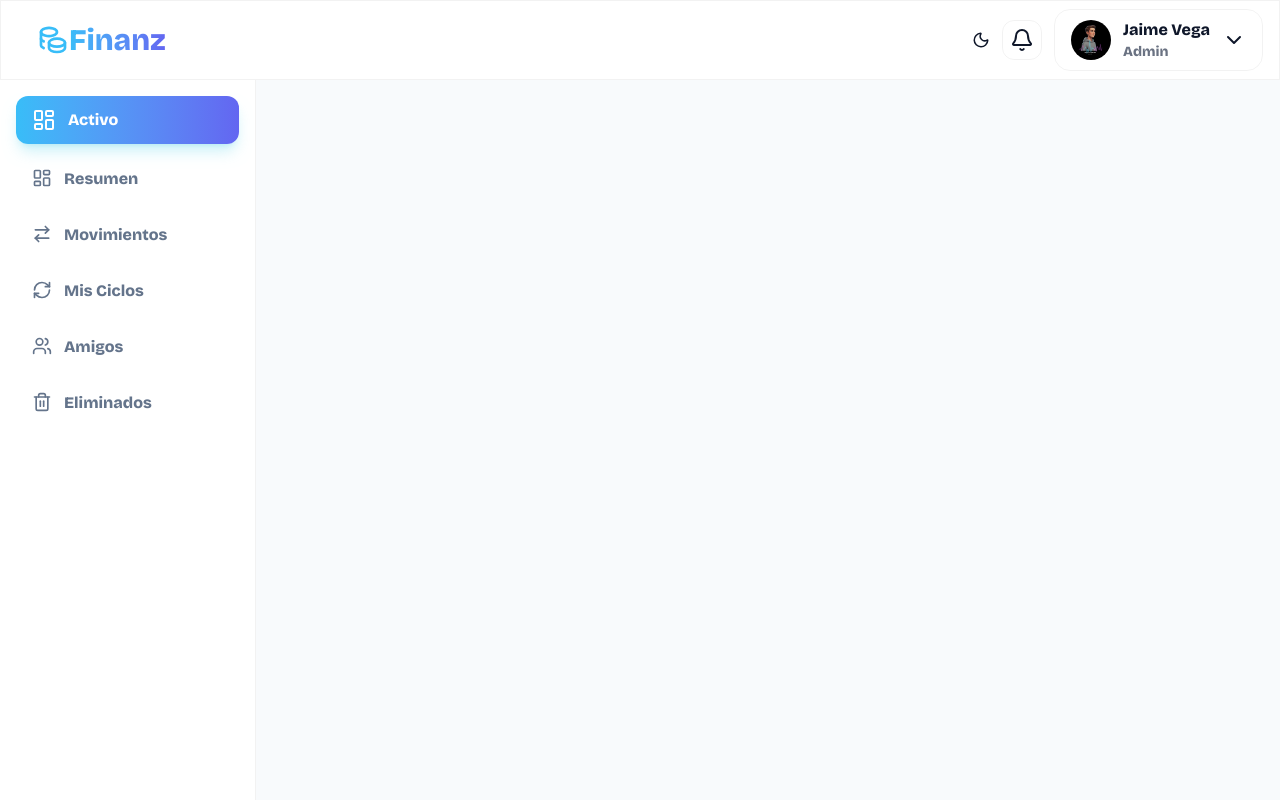
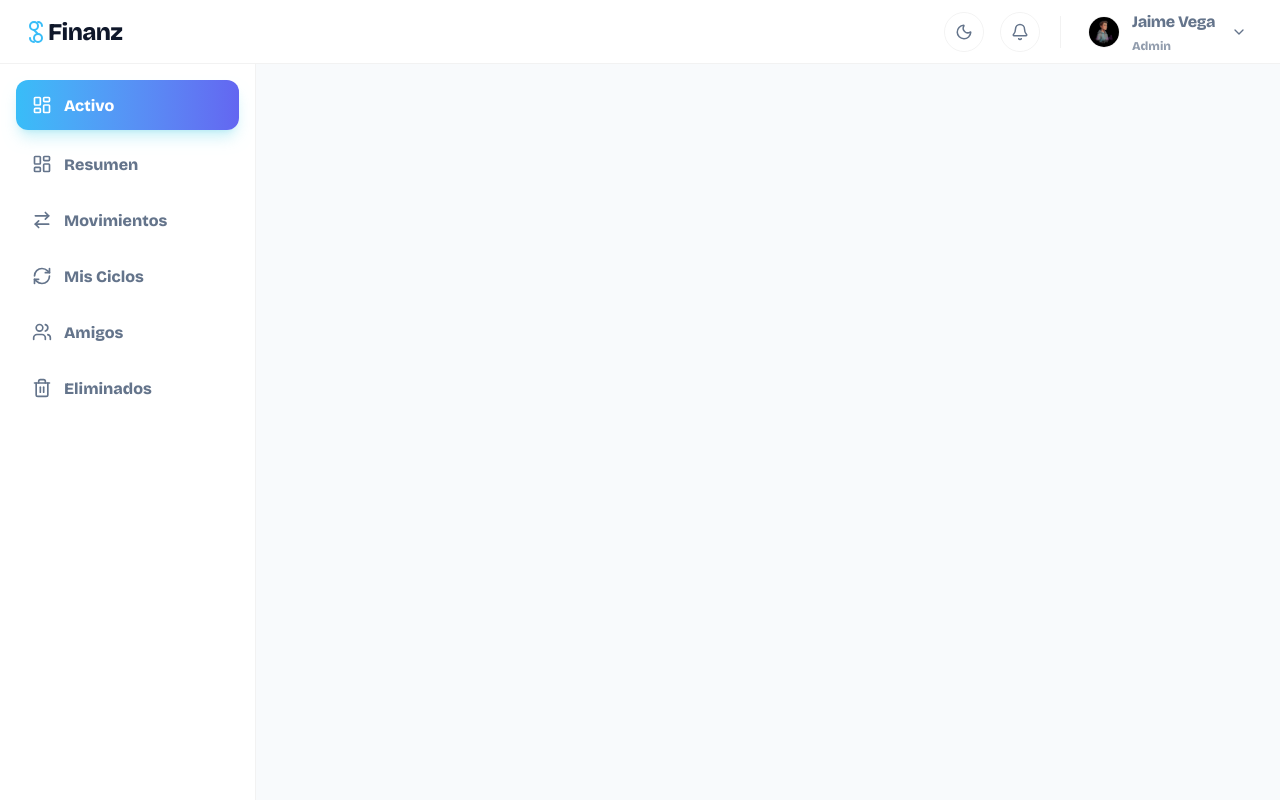
Before and after one commit to Drokko-Dev/finance-tracker-app, a React (Vite) app in the folder frontend/: page / in a window 1280 px wide. Built offline with nearby package versions, Linux system fonts and the light colour scheme.

Commit message:
modify component with responsive style

```diff
--- a/frontend/src/layout/components/Navbar.tsx
+++ b/frontend/src/layout/components/Navbar.tsx
@@ -1,40 +1,71 @@
-import { Bell, ChevronDown } from "lucide-react";
-/* import { ThemeToggle } from "@/components/ui/ThemeToggle"; */
-import { CoinsSVG } from "@/assets/svg";
+import { Bell, ChevronDown, Menu } from "lucide-react";
+import { LogoSVG } from "@/assets/svg";
 import { ThemeToggle } from "@/components/ui/ThemeToggle";
+import profileImg from "@/assets/Profile5.png";
+import type { NavbarProps } from "@/types/Navbar";
 
-const iconBtnStyles =
-  "cursor-pointer w-10 h-10 rounded-xl border border-[var(--color-border-subtle)] flex justify-center items-center transition-all duration-300 ease-in-out hover:shadow-md hover:-translate-y-0.5 hover:bg-slate-50 dark:hover:bg-white/5";
-const profileBtnstyles =
-  "cursor-pointer px-4 py-2 rounded-2xl border border-[var(--color-border-subtle)] flex items-center gap-3 transition-all duration-300 ease-in-out hover:shadow-md hover:-translate-y-0.5 hover:bg-slate-50 dark:hover:bg-white/5";
-const textGradient =
-  "bg-gradient-to-r from-[var(--color-accent)] to-[var(--color-accent-end)] bg-clip-text text-transparent";
-export const Navbar = () => {
+export const Navbar = ({ onOpenMenu }: NavbarProps) => {
+  // Botones de acción (Sol, Campana) con tus variables
+  const actionBtnStyles =
+    "p-2.5 rounded-full border border-[var(--color-border-subtle)] " +
+    "text-[var(--color-text-subtle)] hover:text-[var(--color-text-main)] " +
+    "hover:bg-white/5 transition-all cursor-pointer";
+
+  // Perfil "Píldora" con tus variables
+  const profileBtnStyles =
+    "flex items-center gap-3 p-1.5 pr-2 rounded-full hover:bg-white/5 " +
+    "transition-colors border border-transparent hover:border-[var(--color-border-subtle)] " +
+    "group cursor-pointer";
+
   return (
-    <header className="h-20 w-full flex justify-between items-center px-4 border border-[var(--color-border-subtle)] bg-[var(--color-card-bg)] transition-colors duration-300">
-      <h1 className={`ml-5 flex justify-center items-center`}>
-        <CoinsSVG className={`w-8 h-8 text-[var(--color-accent)]`} />
-        <span className={`text-3xl font-bold ${textGradient}`}>Finanz</span>
-      </h1>
-      <div className="flex gap-3 items-center">
-        <ThemeToggle />
-        <button className={iconBtnStyles}>
-          <Bell />
+    <header className="h-16 flex-shrink-0 flex items-center justify-between px-4 sm:px-6 border-b border-[var(--color-border-subtle)] bg-[var(--color-card-bg)] relative z-20">
+      {/* Left: Mobile Menu & Logo */}
+      <div className="flex items-center gap-4">
+        <button
+          onClick={onOpenMenu}
+          className="md:hidden p-2 -ml-2 text-[var(--color-text-subtle)] hover:text-[var(--color-text-main)] transition-colors cursor-pointer"
+        >
+          <Menu className="w-5 h-5" />
         </button>
-        <div className={profileBtnstyles}>
-          <div className="w-10 h-10 flex-shrink-0">
-            <img
-              src="./src/assets/Profile5.png"
-              alt="Perfil"
-              className="rounded-full w-full h-full object-cover shadow-sm shadow-white/40"
-            />
+
+        <a href="/" className="flex items-center group cursor-pointer">
+          {/* Usamos tu LogoSVG con el color de acento de tu tema */}
+          <LogoSVG className="w-6 h-6 text-[var(--color-accent)] group-hover:opacity-80 transition-opacity" />
+          <span className="text-2xl font-semibold tracking-tight text-[var(--color-text-main)]">
+            Finanz
+          </span>
+        </a>
+      </div>
+
+      {/* Right: Actions & Profile */}
+      <div className="flex items-center gap-2 sm:gap-4">
+        {/* ThemeToggle usando el estilo de botón de acción circular */}
+        <ThemeToggle className={actionBtnStyles} />
+
+        <button className={`${actionBtnStyles} relative`}>
+          <Bell className="w-[18px] h-[18px]" />
+        </button>
+
+        {/* Separator usando tu variable de borde */}
+        <div className="hidden sm:block h-8 w-px bg-[var(--color-border-subtle)] mx-1"></div>
+
+        {/* Profile Section */}
+        <button className={profileBtnStyles}>
+          <img
+            src={profileImg}
+            alt="Profile"
+            className="w-8 h-8 rounded-full border border-[var(--color-border-subtle)] object-cover"
+          />
+          <div className="hidden md:flex flex-col items-start leading-none">
+            <span className="text-base font-medium text-[var(--color-text-subtle)] group-hover:text-[var(--color-text-main)] transition-colors tracking-tight">
+              Jaime Vega
+            </span>
+            <span className="text-xs text-[var(--color-text-subtle)] opacity-70 font-medium mt-1">
+              Admin
+            </span>
           </div>
-          <div className="flex flex-col">
-            <span className="text-md font-bold">Jaime Vega</span>
-            <span className="text-sm text-gray-500 font-bold">Admin</span>
-          </div>
-          <ChevronDown />
-        </div>
+          <ChevronDown className="w-4 h-4 text-[var(--color-text-subtle)] group-hover:text-[var(--color-text-main)] transition-colors ml-1 hidden sm:block" />
+        </button>
       </div>
     </header>
   );
--- a/frontend/src/layout/components/Sidebar.tsx
+++ b/frontend/src/layout/components/Sidebar.tsx
@@ -1,11 +1,13 @@
+import type { SidebarProps } from "@/types/Sidebar";
+import { Logo } from "./Logo";
 import {
   LayoutDashboard,
   ArrowRightLeft,
   RefreshCw,
   Users,
   Trash2,
+  X,
 } from "lucide-react";
-import React from "react";
 
 const NAV_LINKS = [
   { name: "Resumen", href: "/", icon: LayoutDashboard }, // Solo el nombre del componente
@@ -16,26 +18,56 @@ const NAV_LINKS = [
 ];
 
 const normalLinkStyles =
-  "flex items-center gap-3 px-4 py-3 rounded-xl text-[var(--color-text-subtle)] hover:bg-[var(--color-text-subtle)]/15  transition-all font-medium hover:scale-[1.02] active:scale-95";
+  "flex items-center gap-3 px-4 py-3 rounded-xl text-[var(--color-text-subtle)] " +
+  "hover:bg-[var(--color-accent)]/10 hover:text-[var(--color-accent)] " +
+  "transition-all duration-200 font-medium hover:scale-[1.02] active:scale-95 group";
 const activeLinkStyles =
   "flex items-center gap-3 px-4 py-3 rounded-xl font-medium active";
 
-export const Sidebar = () => (
-  <aside className="w-64 h-full border-r border-[var(--color-border-subtle)] bg-[var(--color-card-bg)] transition-colors duration-300">
-    <nav className="p-4 flex flex-col gap-3">
+export const Sidebar = ({ isOpen, onClose }: SidebarProps) => {
+  return (
+    <>
+      {/* Overlay: Fondo oscuro que cierra el menú al tocar fuera (solo en móvil) */}
+      <div
+        className={`fixed inset-0 bg-black/50 z-40 transition-opacity lg:hidden ${isOpen ? "opacity-100 visible" : "opacity-0 invisible"}`}
+        onClick={onClose}
+      />
+
+      <aside
+        className={`
+        fixed inset-y-0 left-0 z-50 w-64 bg-[var(--color-card-bg)] border-r border-[var(--color-border-subtle)]
+        transition-transform duration-300 ease-in-out transform
+        ${isOpen ? "translate-x-0" : "-translate-x-full"}
+        lg:static lg:translate-x-0 lg:h-full lg:z-0
+      `}
+      >
+        <div className="p-4 flex flex-col gap-3">
+          {/* Botón para cerrar (solo móvil) */}
+          <div className="lg:hidden flex items-center justify-between border-b border-[var(--color-border-subtle)]">
+            <Logo />
+            <button
+              onClick={onClose}
+              className="cursor-pointer self-end p-2 text-[var(--color-text-subtle)] hover:text-red-500 transition-all duration-200 hover:scale-[1.02] active:scale-90"
+            >
+              <X size={24} />
+            </button>
+          </div>
+          <nav className="flex flex-col gap-3">
             <a className={activeLinkStyles} href="/">
-        <LayoutDashboard /> Activo
+              <LayoutDashboard size={20} />{" "}
+              <span className="pt-[2px]">Activo</span>
             </a>
             {NAV_LINKS.map((link) => {
               const Icon = link.icon;
               return (
-          <a key={link.name} href={link.href} className={normalLinkStyles}>
-            {/* 1. Contenedor de icono con tamaño fijo y centrado perfecto */}
+                <a
+                  key={link.name}
+                  href={link.href}
+                  className={normalLinkStyles}
+                >
                   <div className="w-5 h-5 flex items-center justify-center flex-shrink-0">
                     <Icon size={20} strokeWidth={2} />
                   </div>
-
-            {/* 2. El SPAN del texto con leading-none y un pequeño ajuste de padding */}
                   <span className="leading-none pt-[2px] antialiased">
                     {link.name}
                   </span>
@@ -43,5 +75,8 @@ export const Sidebar = () => (
               );
             })}
           </nav>
+        </div>
       </aside>
+    </>
   );
+};
```
Lines whose indentation alone changed are shown as unchanged.
